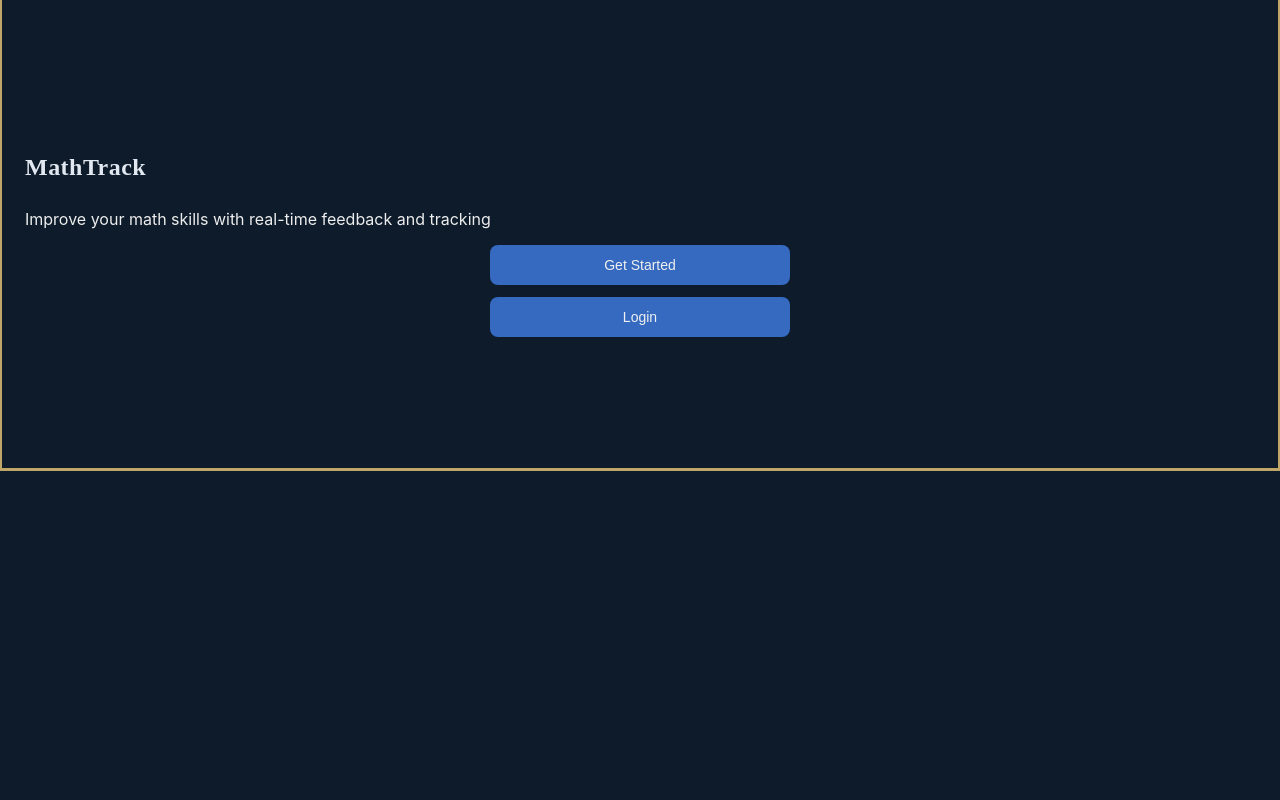
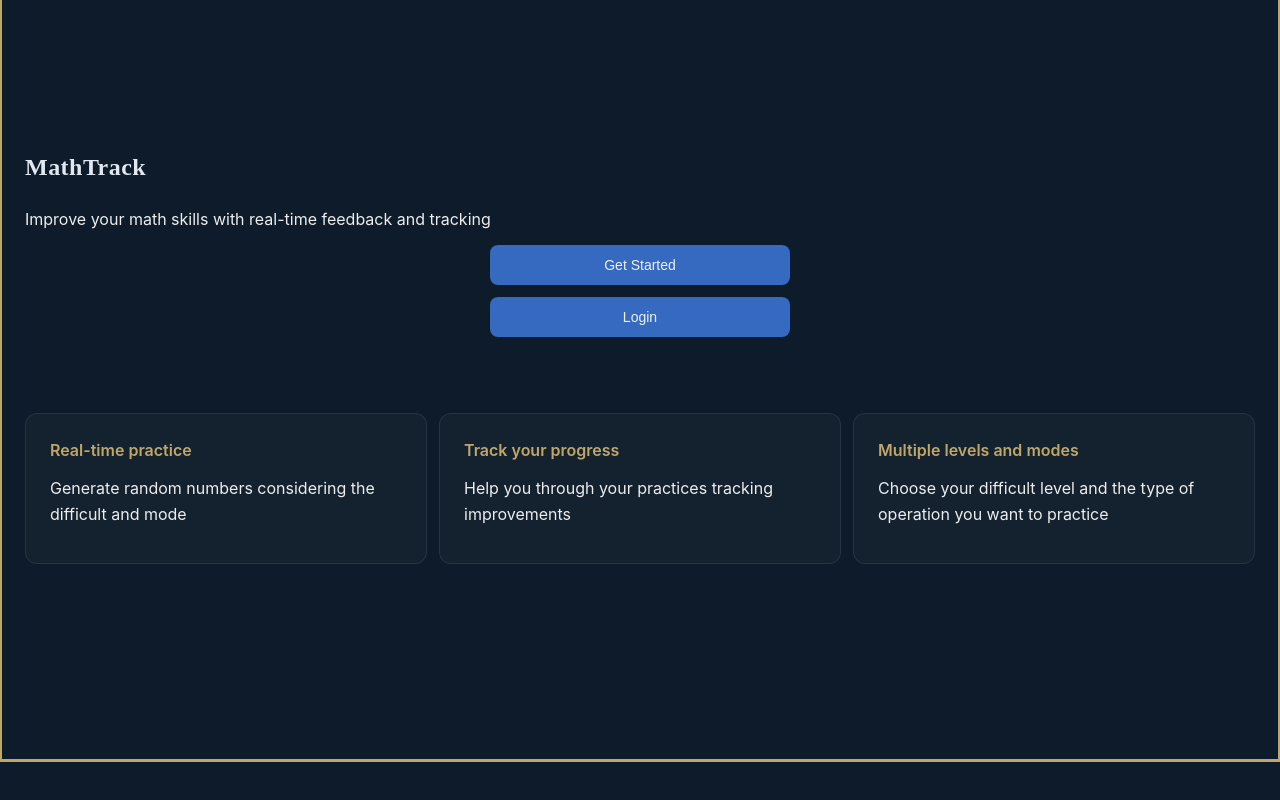
Before and after one commit to LuisDev912/EduMath-Track, a React (Vite) app in the folder frontend/: page / in a window 1280 px wide. Built offline with nearby package versions, Linux system fonts and the light colour scheme.

Commit message:
feat(frontend): use cards in the main page and improve styles - Use three cards with different titles and descriptions explaining the page. - Create a global style for the buttons containers. - Improve cards spacing in the titles and subtitles.

```diff
--- a/frontend/src/pages/LandingPage.tsx
+++ b/frontend/src/pages/LandingPage.tsx
@@ -1,3 +1,5 @@
+import Card from "../shared/components/Cards/Card";
+
 export default function LandingPage() {
     return (
         <section>
@@ -12,6 +14,23 @@ export default function LandingPage() {
                     Login
                 </button>
             </div>
+
+            <section className="buttons-container">
+                <Card
+                    title="Real-time practice"
+                    subtitle="Generate random numbers considering the difficult and mode"
+                />
+
+                <Card
+                    title="Track your progress"
+                    subtitle="Help you through your practices tracking improvements"
+                />
+
+                <Card
+                    title="Multiple levels and modes"
+                    subtitle="Choose your difficult level and the type of operation you want to practice"
+                />
+            </section>
         </section>
     );
 };
--- a/frontend/src/shared/components/Cards/Card.module.css
+++ b/frontend/src/shared/components/Cards/Card.module.css
@@ -7,6 +7,7 @@
     flex-direction: column;
     transition: border-color var(--transition-fast);
     gap: var(--space-sm);
+    margin: 0;
 }
 
 .card:hover {
@@ -15,6 +16,11 @@
 
 /* --- text --- */
 .cardTitle {
+    margin: 0;
     color: var(--color-accent);
     font-weight: var(--weight-semibold);
 }
+
+.cardSubtitle{
+    margin-top: auto;
+}
--- a/frontend/src/styles/index.css
+++ b/frontend/src/styles/index.css
@@ -176,3 +176,10 @@ button:active {
     gap: var(--space-sm);
     align-items: center;
 }
+
+.buttons-container{
+    display: grid;
+    gap: var(--space-sm);
+    grid-template-columns: repeat(auto-fit, minmax(200px, 1fr));
+    align-items: stretch;
+}
```
